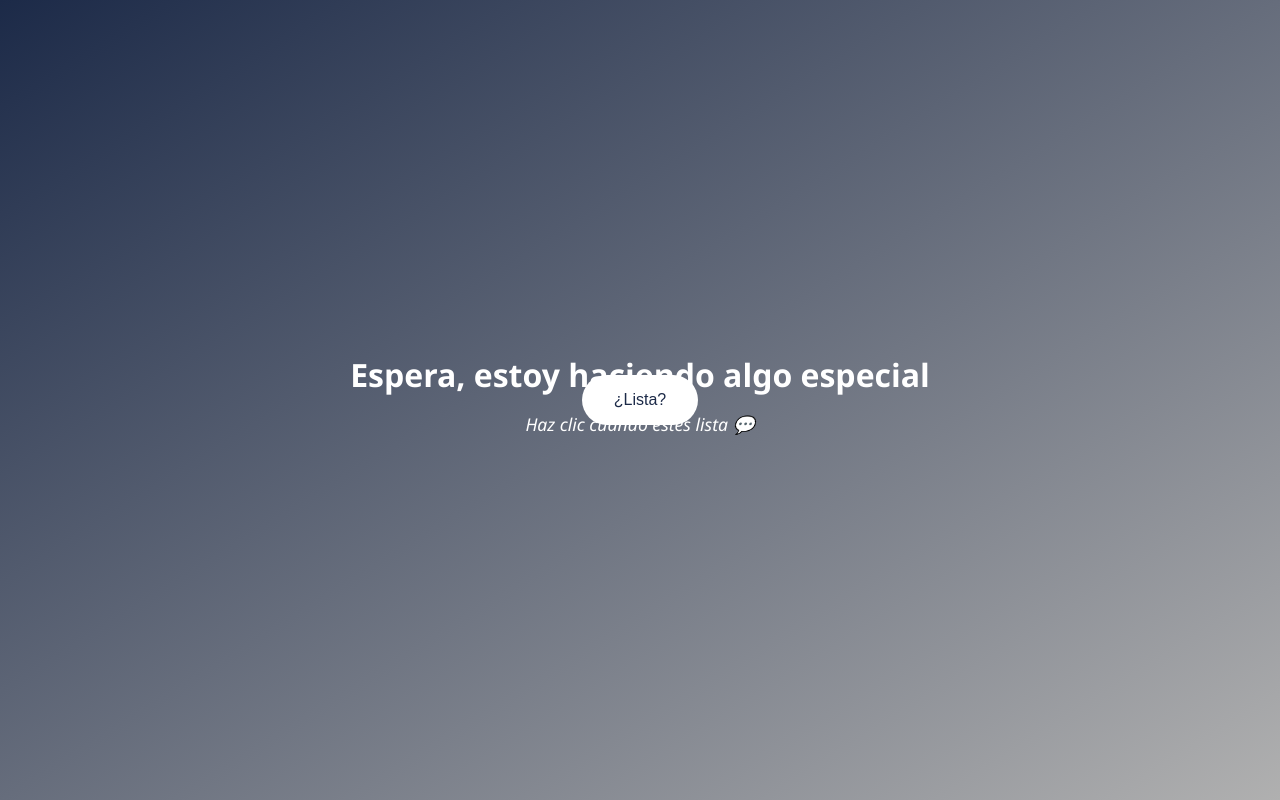
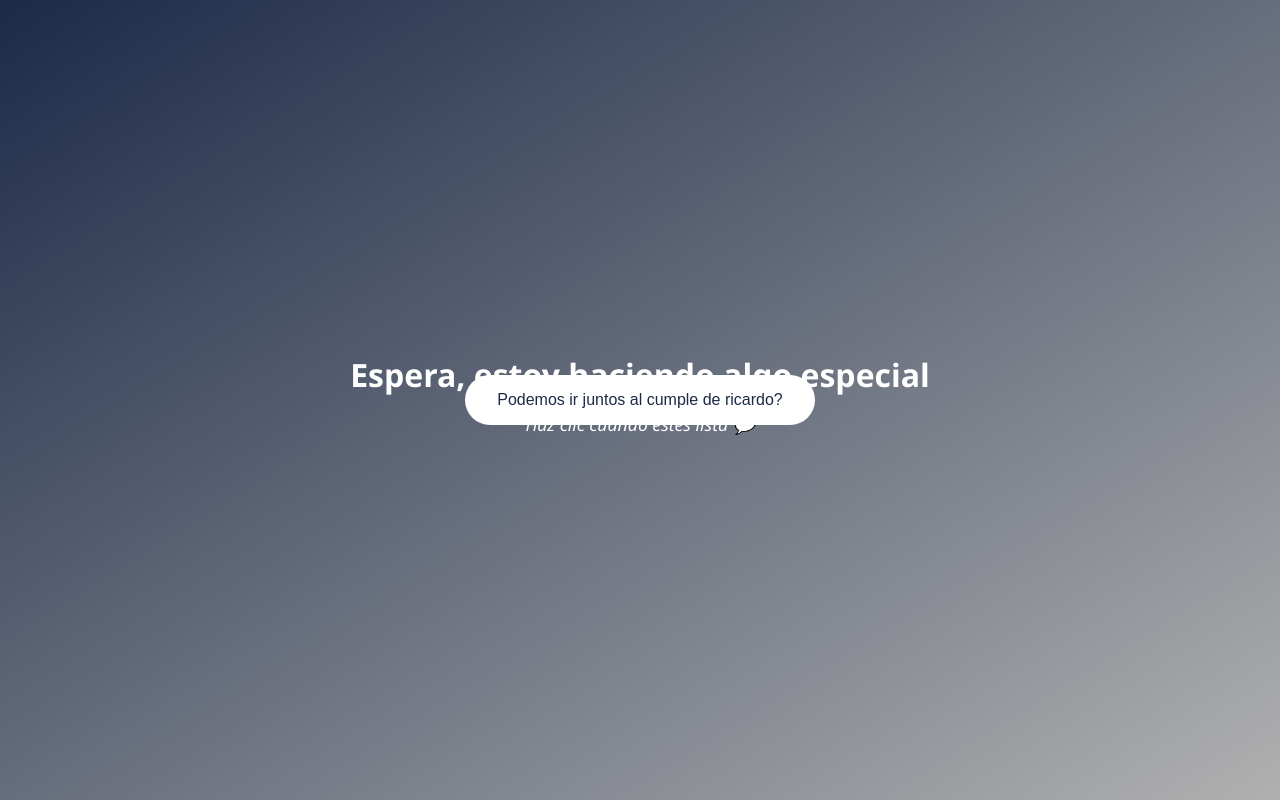
Before and after one commit to josuerhdz/loading, a plain HTML site: page index.html in a window 1280 px wide. Drawn offline with Linux system fonts and the light colour scheme.

Commit message:
Actualización del código

```diff
--- a/index.html
+++ b/index.html
@@ -71,7 +71,7 @@
 <body>
   <h1>Espera, estoy haciendo algo especial</h1>
   <div id="poema">Haz clic cuando estés lista 💬</div>
-  <button id="boton">¿Lista?</button>
+  <button id="boton">Podemos ir juntos al cumple de ricardo?</button>
 
   <script>
     const boton = document.getElementById('boton');
```
